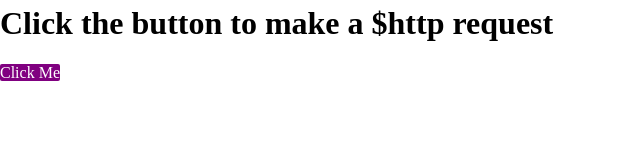
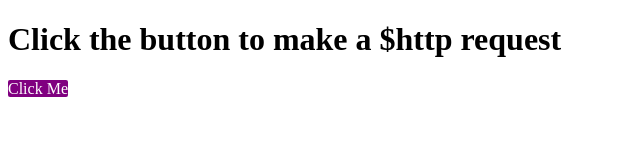
Before and after one commit to maseh87/ng-loading, a plain HTML site: page index.html in a window 1280 px wide. Shown: the whole page, without its empty margins (0-640 px from the left). Drawn offline with nearby package versions, Linux system fonts and the light colour scheme.

Commit message:
modified index.html

```diff
--- a/style.css
+++ b/style.css
@@ -1,5 +1,4 @@
 body {
-  margin: -16px 0px 0px 0px;
 }
 
 .fade-in {
```
Also changed, not shown: index.html (+0 -1 lines).
